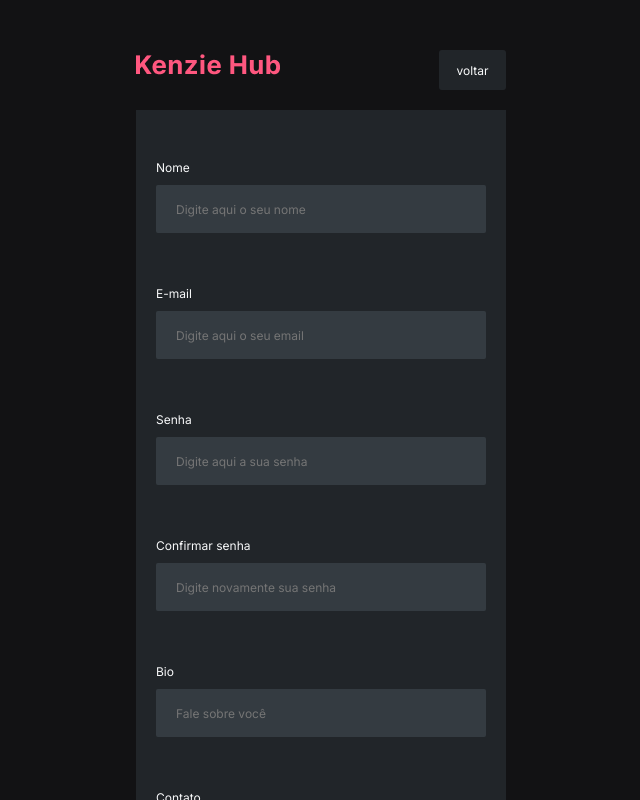
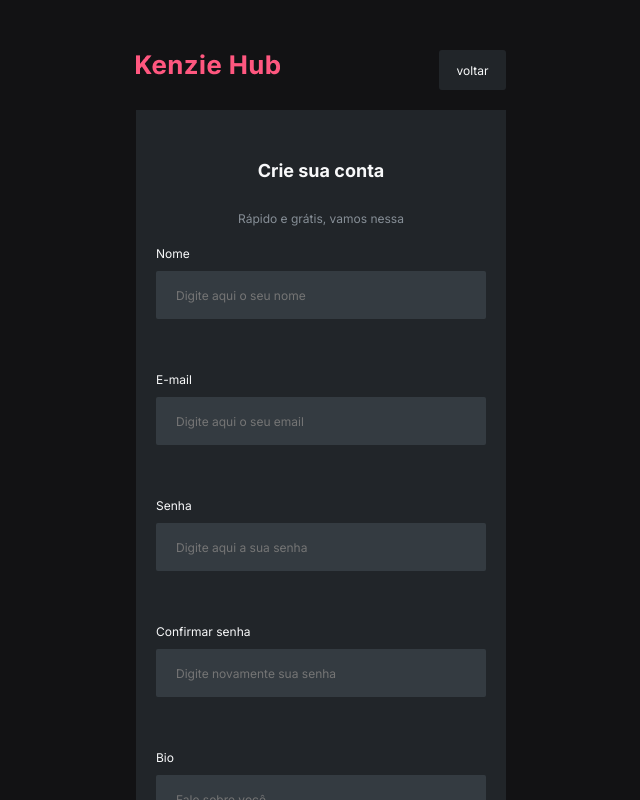
Before and after one commit to douglasnou/react-entrega-kenzie-hub-douglas-nou, a React (Vite) app: page /register in a window 1280 px wide. Shown: the top 800 px of the page, without its empty margins (319-959 px from the left). Built offline with nearby package versions, Linux system fonts and the light colour scheme.

Commit message:
Erros corrigidos

```diff
--- a/src/Pages/HomePage/LoginPage/style.module.scss
+++ b/src/Pages/HomePage/LoginPage/style.module.scss
@@ -1,10 +1,13 @@
 .LoginPage {
     max-width: 1440px;
     width: 100%;
+    height: 100%;
 
     display: flex;
     flex-direction: column;
     align-items: center;
+
+    margin: 0 auto;
 
     background: var(--grey-4);
 
--- /dev/null
+++ b/src/ProtectedRoutes/index.jsx
@@ -0,0 +1,9 @@
+import { useContext } from "react";
+import { UserContext } from "../components/Providers/UserContext";
+import { Navigate, Outlet } from "react-router-dom";
+
+export const ProtectedRoutes = ()=>{
+    const {user} = useContext(UserContext);
+
+    return user ? <Outlet /> : <Navigate to="/" />
+}
--- a/src/components/TechCreateForm/index.jsx
+++ b/src/components/TechCreateForm/index.jsx
@@ -22,6 +22,10 @@
                     <Link to="/" className={styled.Link}>voltar</Link>
                 </div>
                 <form onSubmit={handleSubmit(submit)}>
+                    <div className={styled.FormTitle}>
+                        <h1 className="title1">Crie sua conta</h1>
+                        <p className="headline">Rápido e grátis, vamos nessa</p>
+                    </div>
                     <div className={styled.InputContainer} >
                         <label>Nome</label>
                         <input className="headline" placeholder="Digite aqui o seu nome" type="text" {...register("name", { required: true })} />
--- a/src/components/TechCreateForm/style.module.scss
+++ b/src/components/TechCreateForm/style.module.scss
@@ -1,10 +1,13 @@
 .RegisterContainer {
     max-width: 1440px;
     width: 100%;
+    height: 100%;
 
     display: flex;
     justify-content: center;
     align-items: center;
+
+    margin: 0 auto;
 
     color: var(--grey-0);
     background: var(--grey-4);
@@ -62,7 +65,7 @@
             width: 100%;
             height: 100%;
 
-            padding: 50px 0;
+            padding: 50px 20px;
 
             button{
                 width: 324px;
@@ -76,6 +79,15 @@
 
                 &:hover{
                     background: var(--color-primary-focus);
+                }
+            }
+            .FormTitle{
+                display: flex;
+                flex-direction: column;
+                align-items: center;
+                gap: 30px;
+                p{
+                    color: var(--grey-1);
                 }
             }
 
@@ -122,6 +134,8 @@
                 button{
                     width: 259px;
                     height: 39px;
+
+                    padding: 10px;
                 }
                 .Subscribe{
                     .Link{
--- a/src/components/TechList/style.module.scss
+++ b/src/components/TechList/style.module.scss
@@ -11,6 +11,7 @@
 
     background: var(--grey-2);
     border-radius: 3px;
+    border: none;
 
     ul{
         width: 100%;
@@ -21,6 +22,7 @@
         gap: 10px;
 
         padding: 30px 0;
+        margin: 0 auto;
     }
 
     .ListSubContainer{
--- a/src/components/TechLoginForm/style.module.scss
+++ b/src/components/TechLoginForm/style.module.scss
@@ -5,6 +5,8 @@
     display: flex;
     justify-content: center;
     align-items: center;
+
+    margin: 0 auto;
 
     color: var(--grey-0);
     background: var(--grey-4);
@@ -24,6 +26,8 @@
 
         gap: 20px;
 
+        margin: 200px auto;
+
         form {
             display: flex;
             flex-direction: column;
@@ -36,7 +40,7 @@
             width: 100%;
             height: 100%;
 
-            padding-top: 50px;
+            padding: 50px 20px;
 
             button {
                 width: 324px;
--- a/src/routes/index.jsx
+++ b/src/routes/index.jsx
@@ -1,12 +1,17 @@
 import { Route, Routes } from "react-router-dom"
 import { HomePage } from "../Pages/HomePage"
 import { TechCreateForm } from "../components/TechCreateForm"
+import { ProtectedRoutes } from "../ProtectedRoutes"
+import { LoginPage } from "../Pages/HomePage/LoginPage"
 
-export const RoutesMain = ()=>{
-    return(
+export const RoutesMain = () => {
+    return (
         <Routes>
             <Route path="/" element={<HomePage />} />
             <Route path="register" element={<TechCreateForm />} />
+            <Route path="/dashboard" element={<ProtectedRoutes />}>
+                <Route index element={<LoginPage/>} />
+            </Route>
         </Routes>
     )
 }
--- a/src/style/global.scss
+++ b/src/style/global.scss
@@ -13,6 +13,13 @@
 }
 
 body{
-    /*background: var(--grey-4);*/
+    max-width: 2000px;
+    max-height: 2000px;
+
     font-family: var(--font);
+    background: var(--grey-4);
+
+    display: flex;
+    flex-direction: column;
+    justify-content: center;
 }
```
